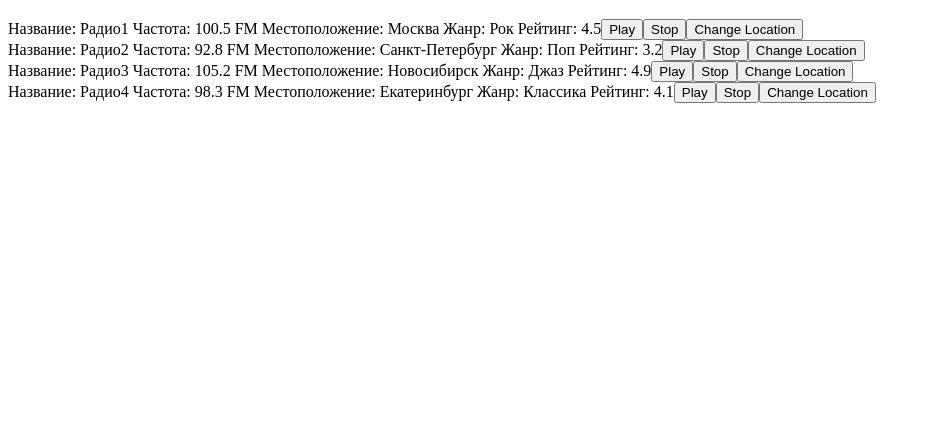
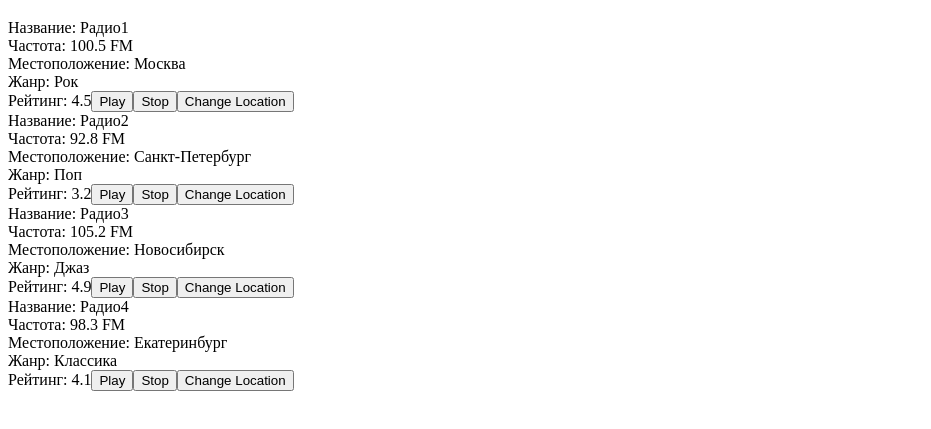
Before and after one commit to Edjio/f2, a plain HTML site: page index.html in a window 1280 px wide. Shown: the part 61-490 px from the top of the page, without its empty margins (0-931 px from the left). Drawn offline with Linux system fonts and the light colour scheme.

Commit message:
index.html

```diff
--- a/index.html
+++ b/index.html
@@ -43,7 +43,7 @@
       var station = radioStations[i];
 
       var stationDiv = document.createElement("div");
-      stationDiv.innerText = "Название: " + station.name + " Частота: " + station.frequency + " Местоположение: " + station.location + " Жанр: " + station.genre + " Рейтинг: " + station.rating;
+      stationDiv.innerText = "Название: " + station.name + "\n Частота: " + station.frequency + "\n Местоположение: " + station.location + "\n Жанр: " + station.genre + "\n Рейтинг: " + station.rating;
 
       var playButton = document.createElement("button");
       playButton.innerText = "Play";
```
